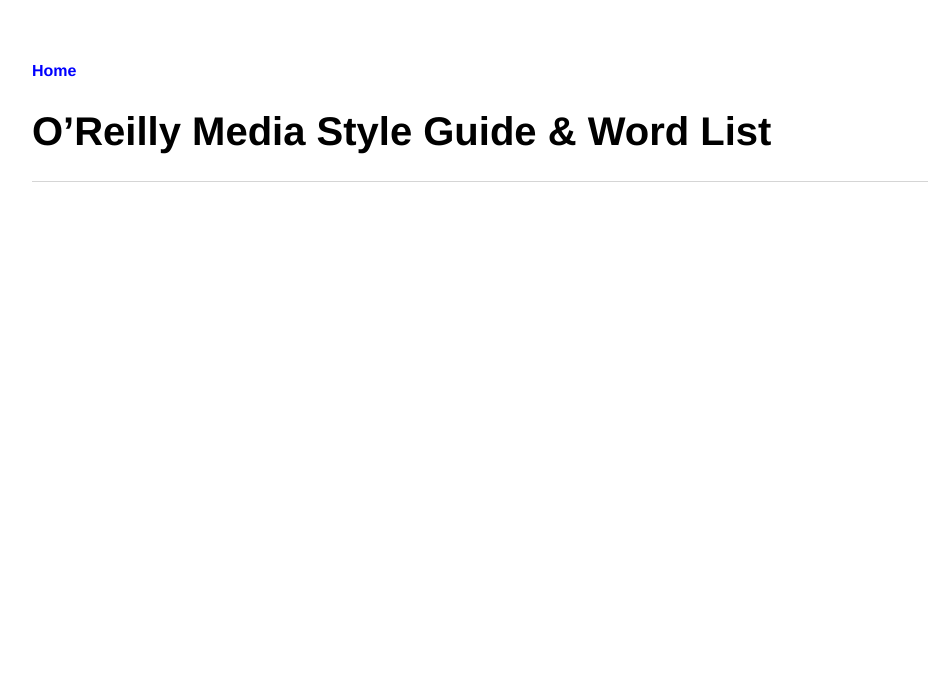
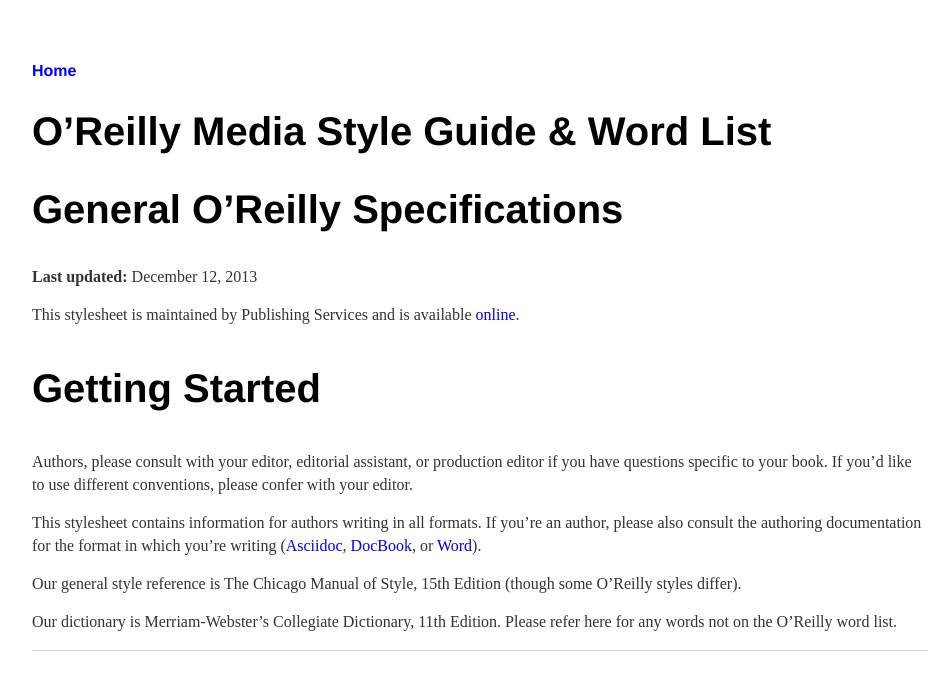
Before and after one commit to oreillymedia/production-resources, a Jekyll site: the page built from styleguide/index.md, in a window 1280 px wide. Shown: the top 690 px of the page, without its empty margins (160-1112 px from the left). Built offline with Jekyll 4.4.1, drawn with Linux system fonts in a browser that asks for light colours.

Commit message:
Update index.md

```diff
--- a/styleguide/index.md
+++ b/styleguide/index.md
@@ -3,3 +3,31 @@
 title: O'Reilly Style Guide
 ---
 # O'Reilly Media Style Guide & Word List
+
+<section data-type="chapter" id="general_specifications">
+<h1>General O’Reilly Specifications</h1>
+
+
+<p><strong>Last updated:</strong> December 12, 2013</p>
+
+<p>This stylesheet is maintained by Publishing Services and is available <a href="http://chimera.labs.oreilly.com/books/1230000000969/index.html">online</a>.</p>
+
+
+
+
+
+
+<section data-type="sect1" id="getting_started">
+<h1>Getting Started</h1>
+
+<p>Authors, please consult with your editor, editorial assistant, or production editor if you have questions specific to your book. If you’d like to use different conventions, please confer with your editor.</p>
+
+<p>This stylesheet contains information for authors writing in all formats. If you’re an author, please also consult the authoring documentation for the format in which you’re writing (<a href="http://chimera.labs.oreilly.com/books/1230000000065/index.html">Asciidoc</a>, <a href="http://chimera.labs.oreilly.com/books/1234000000058/index.html">DocBook</a>, or <a href="https://prod.oreilly.com/external/tools/templates/word/ORA/docs/">Word</a>).</p>
+
+<p>Our general style reference is The Chicago Manual of
+      Style, 15th Edition (though some O’Reilly styles differ).</p>
+
+<p>Our dictionary is Merriam-Webster’s Collegiate
+      Dictionary, 11th Edition. Please refer here for any words not on the O’Reilly word list.</p>
+</section>
+</section>
```
